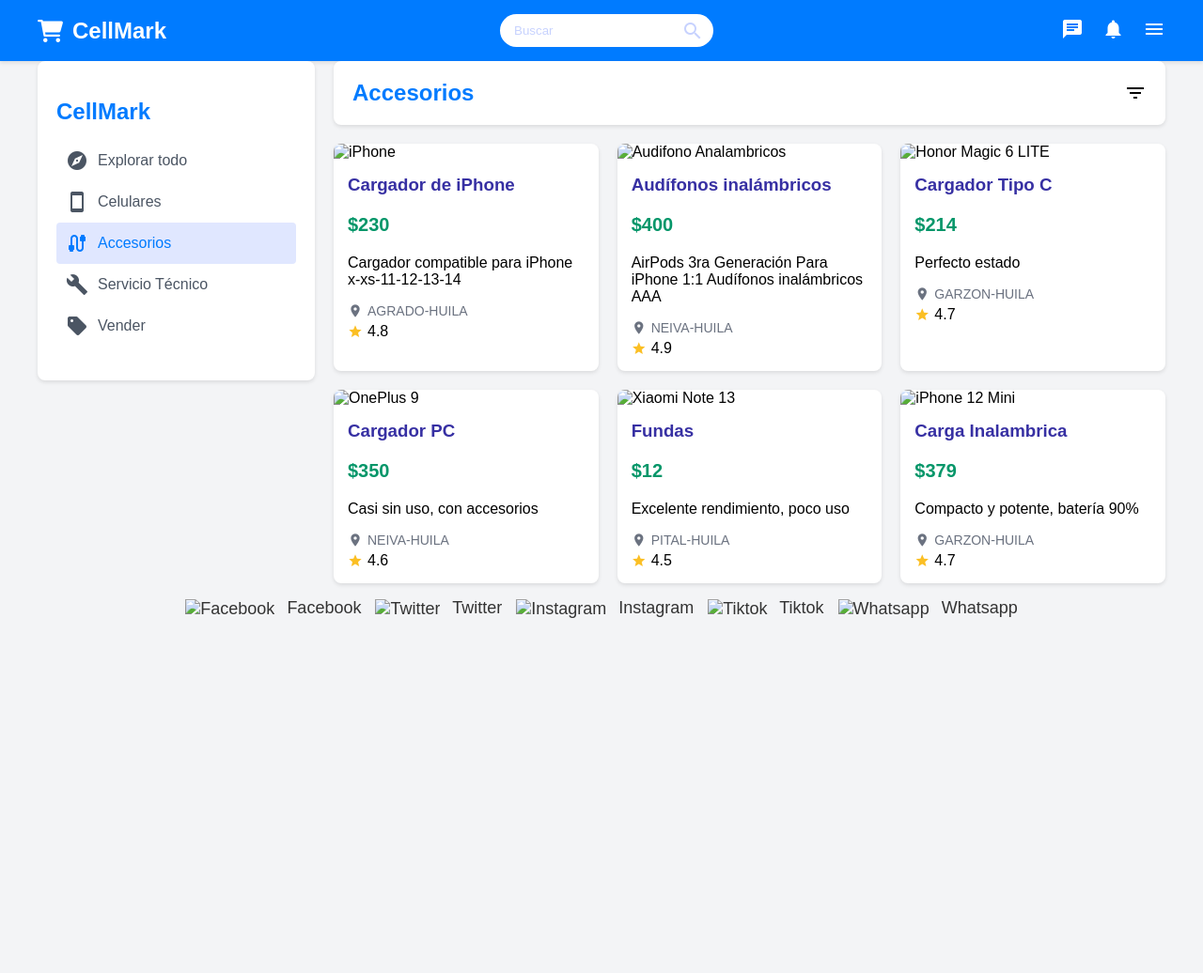
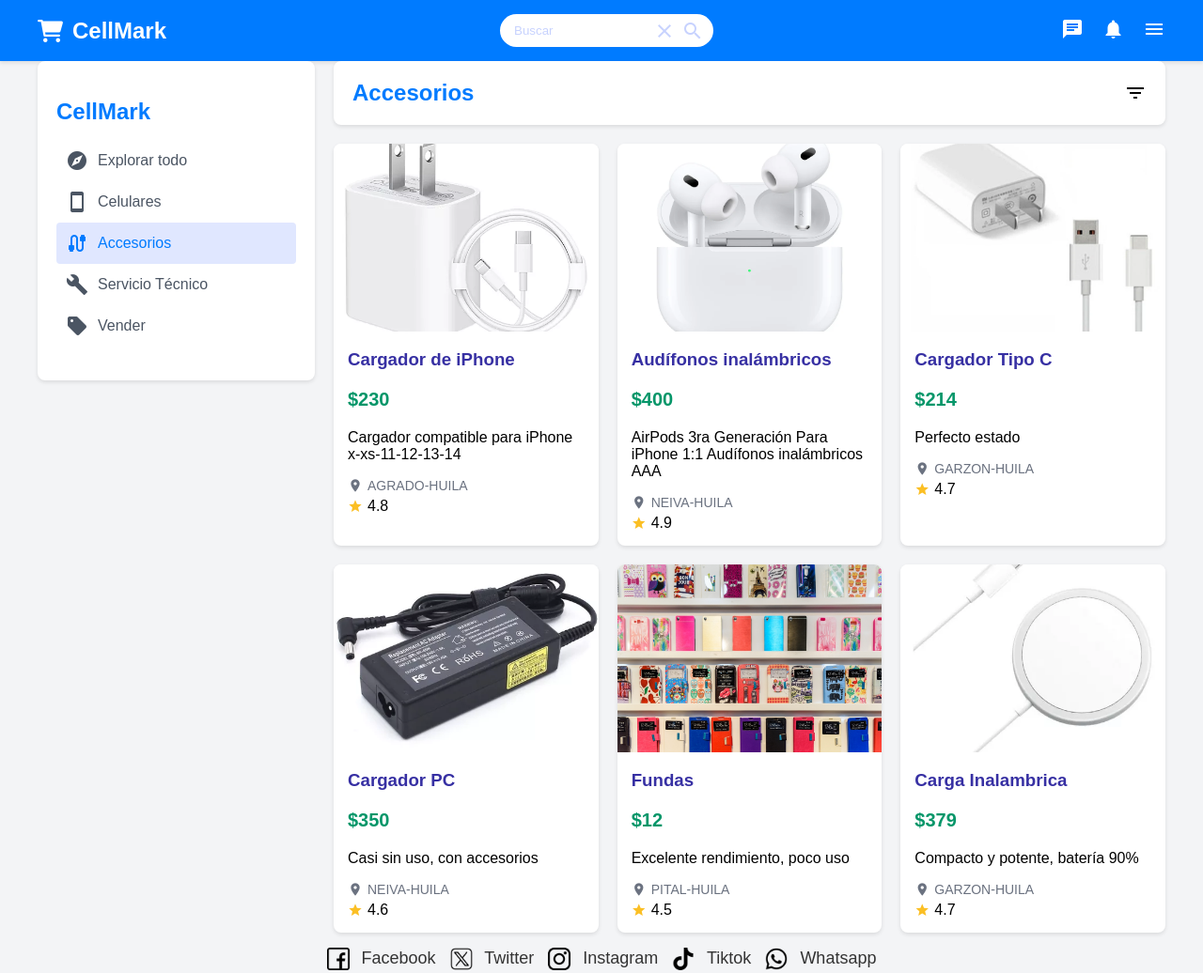
Before and after one commit to Boneloj7/CellMark, a plain HTML site: page Html/accesorio.html in a window 1280 px wide. Shown: the whole page at 94% size. Before the commit the page ends 800 px from the top, so only its background shows below. Drawn offline with Linux system fonts and the light colour scheme; files that its build step writes are made by us from their sources; a script that the page names is missing.

Commit message:
nuevos cambios en html

```diff
--- a/Html/accesorio.html
+++ b/Html/accesorio.html
@@ -7,7 +7,7 @@
     <title>CellMark</title>
     <link href="https://fonts.googleapis.com/icon?family=Material+Icons" rel="stylesheet">
     <link rel="shortcut icon" href="Img/tienda-online.png" type="image/x-icon">
-    <link rel="stylesheet" href="/Cell-MARKBOM1/css/inicio.css">
+    <link rel="stylesheet" href="/css/inicio.css">
     <link href="https://cdnjs.cloudflare.com/ajax/libs/font-awesome/6.0.0-beta3/css/all.min.css" rel="stylesheet">
 </head>
 <body>
@@ -35,11 +35,11 @@
             <nav class="nav-menu">
                 <h2>CellMark</h2>
                 <ul>
-                    <li><a href="buscador.html"><span class="material-icons">explore</span> Explorar todo</a></li>
-                    <li><a href="index.html"><span class="material-icons">smartphone</span> Celulares</a></li>
+                    <li><a href="/Html/buscador.html"><span class="material-icons">explore</span> Explorar todo</a></li>
+                    <li><a href="/index.html"><span class="material-icons">smartphone</span> Celulares</a></li>
                     <li><a href="#" class="active"><span class="material-icons">cable</span> Accesorios</a></li>
-                    <li><a href="inicio de seseion.html" onclick="registro('Servicio Técnico');"><span class="material-icons">build</span> Servicio Técnico</a></li>
-                    <li><a href="inicio de seseion.html" onclick="registro('Vender');"><span class="material-icons">sell</span> Vender</a></li>
+                    <li><a href="/Html/inicio de seseion.html" onclick="registro('Servicio Técnico');"><span class="material-icons">build</span> Servicio Técnico</a></li>
+                    <li><a href="/Html/inicio de seseion.html" onclick="registro('Vender');"><span class="material-icons">sell</span> Vender</a></li>
                 </ul>
             </nav>
         </aside>
@@ -53,7 +53,7 @@
             <div class="products-grid">
                 <!-- Producto 1 -->
                 <div class="product-card">
-                    <img src="Img/caegador.webp" alt="iPhone ">
+                    <img src="/Img/caegador.webp" alt="iPhone ">
                     <div class="product-info">
                         <h3>Cargador de iPhone</h3>
                         <p class="product-price">$230</p>
@@ -70,7 +70,7 @@
                 </div>
                 <!-- Producto 2 -->
                 <div class="product-card">
-                    <img src="Img/airpors.webp" alt="Audifono Analambricos">
+                    <img src="/Img/airpors.webp" alt="Audifono Analambricos">
                     <div class="product-info">
                         <h3>Audífonos inalámbricos</h3>
                         <p class="product-price">$400</p>
@@ -87,7 +87,7 @@
                 </div>
                 <!-- Producto 3 -->
                 <div class="product-card">
-                    <img src="Img/cargadotipoc.webp" alt="Honor Magic 6 LITE">
+                    <img src="/Img/cargadotipoc.webp" alt="Honor Magic 6 LITE">
                     <div class="product-info">
                         <h3>Cargador Tipo C</h3>
                         <p class="product-price">$214</p>
@@ -104,7 +104,7 @@
                 </div>
                 <!-- Producto 4 -->
                 <div class="product-card">
-                    <img src="Img/cARGADOR PC.webp" alt="OnePlus 9">
+                    <img src="/Img/cARGADOR PC.webp" alt="OnePlus 9">
                     <div class="product-info">
                         <h3>Cargador PC</h3>
                         <p class="product-price">$350</p>
@@ -121,7 +121,7 @@
                 </div>
                 <!-- Producto 5 -->
                 <div class="product-card">
-                    <img src="Img/Fundas.jpg" alt="Xiaomi Note 13">
+                    <img src="/Img/Fundas.jpg" alt="Xiaomi Note 13">
                     <div class="product-info">
                         <h3>Fundas</h3>
                         <p class="product-price">$12</p>
@@ -138,7 +138,7 @@
                 </div>
                 <!-- Producto 6 -->
                 <div class="product-card">
-                    <img src="Img/inalambrica.webp" alt="iPhone 12 Mini">
+                    <img src="/Img/inalambrica.webp" alt="iPhone 12 Mini">
                     <div class="product-info">
                         <h3>Carga Inalambrica</h3>
                         <p class="product-price">$379</p>
@@ -159,31 +159,31 @@
     <ul class="redes-sociales">
         <li>
             <a href="https://www.facebook.com/tu_perfil" target="_blank">
-                <img src="Img/facebook.png" alt="Facebook" />
+                <img src="/Img/facebook.png" alt="Facebook" />
                 Facebook
             </a>
         </li>
         <li>
             <a href="https://www.twitter.com/tu_perfil" target="_blank">
-                <img src="Img/medios-de-comunicacion-social.png" alt="Twitter" />
+                <img src="/Img/medios-de-comunicacion-social.png" alt="Twitter" />
                 Twitter
             </a>
         </li>
         <li>
             <a href="https://www.instagram.com/tu_perfil" target="_blank">
-                <img src="Img/logotipo-de-instagram.png" alt="Instagram" />
+                <img src="/Img/logotipo-de-instagram.png" alt="Instagram" />
                 Instagram
             </a>
         </li>
         <li>
             <a href="https://www.tiktok.com/@hoyjskills/video/7423828702221389062?lang=es&q=efootball%20highlights%20&t=1729180594486/tu_perfil" target="_blank">
-                <img src="Img/tik-tok.png" alt="Tiktok" />
+                <img src="/Img/tik-tok.png" alt="Tiktok" />
                 Tiktok
             </a>
         </li>
         <li>
             <a href="https://web.whatsapp.com/tu_perfil" target="_blank">
-                <img src="Img/whatsapp.png" alt="Whatsapp" />
+                <img src="/Img/whatsapp.png" alt="Whatsapp" />
                 Whatsapp
             </a>
         </li>
@@ -191,5 +191,5 @@
     <script src="Untitled-1.js"></script>
 
 </body>
-<script src="/Cell-MARKBOM1/Js/buscador.js"></script>
+<script src="/Js/buscador.js"></script>
 </html>
```
Also changed, not shown: Html/buscador.html (+5 -5 lines).
